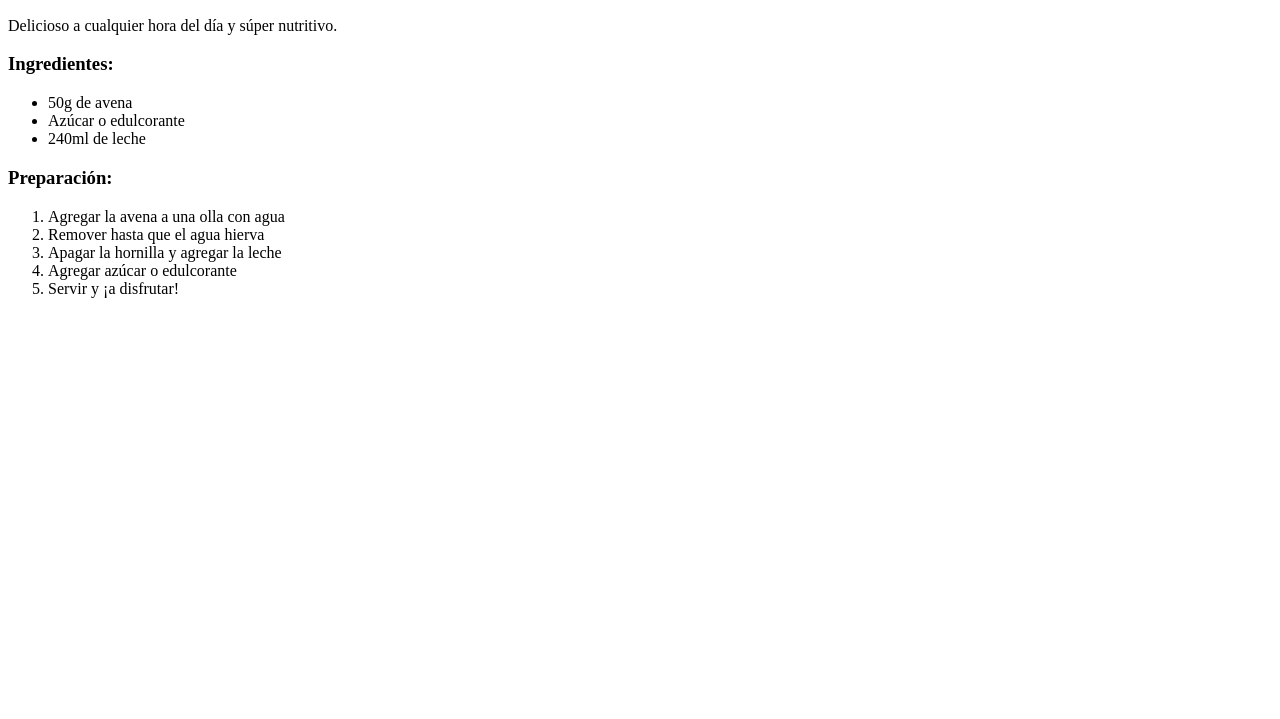
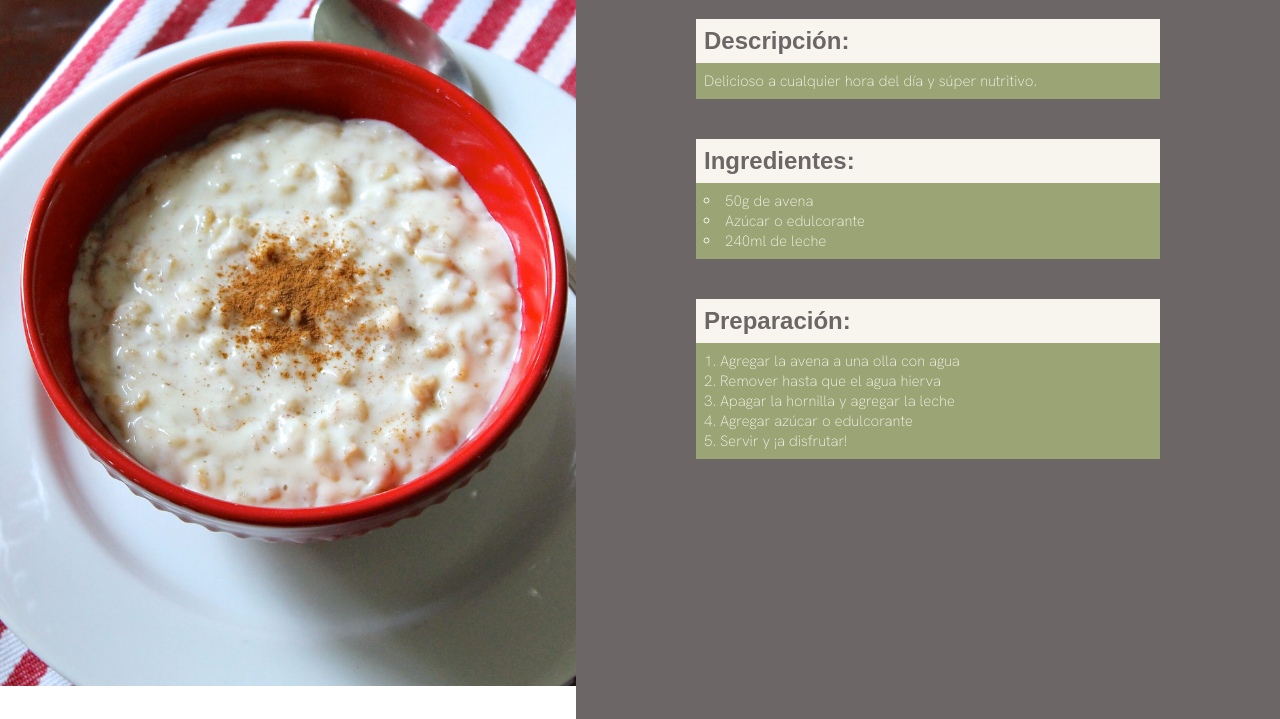
Before and after one commit to cuzzi06/odin-recipes, a plain HTML site: page recipes/avena/avena.html in a window 1280 px wide. Shown: the part 148-867 px from the top of the page. Before the commit the page ends 800 px from the top, so only its background shows below. Drawn offline with Linux system fonts and the light colour scheme; a web font is replaced by a local one.

Commit message:
Añade mismas clases al html y estilos al css

```diff
--- a/recipes/avena/avena.html
+++ b/recipes/avena/avena.html
@@ -3,20 +3,35 @@
 <head>
     <meta charset="UTF-8">
     <meta name="viewport" content="width=device-width, initial-scale=1.0">
-    <title>Odin Recipes - Avena</title>
+    <link rel="stylesheet" href="styles.css">
+    <link rel="preconnect" href="https://fonts.googleapis.com">
+    <link rel="preconnect" href="https://fonts.gstatic.com" crossorigin>
+    <link href="https://fonts.googleapis.com/css2?family=Hammersmith+One&display=swap" rel="stylesheet">
+    <link rel="preconnect" href="https://fonts.googleapis.com">
+    <link rel="preconnect" href="https://fonts.gstatic.com" crossorigin>
+    <link href="https://fonts.googleapis.com/css2?family=Hammersmith+One&family=Hanken+Grotesk:ital,wght@0,200;1,200&display=swap" rel="stylesheet">
+    <title>Odin Recipes - Panqueques</title>
 </head>
 <body>
-   <h1>Avena</h1>
-   <img src="../images/avena.jpg" alt="Plato de avena">
-   <h2>Descripción:</h2>
-   <p>Delicioso a cualquier hora del día y súper nutritivo.</p>
-   <h3>Ingredientes:</h3>
+    <div class="container">
+        <h1 class="title">AVENA</h1>
+        <div class="descripcion">
+            <div class="encabezado"><h2>Descripción:</h2></div>
+            <div class="texto"><p>Delicioso a cualquier hora del día y súper nutritivo.</p></div>
+        </div>
+        <div class="descripcion ingredientes">
+            <h2 class="encabezado">Ingredientes:</h2>
+            <div class="texto">
                 <ul>
                     <li>50g de avena</li>
                     <li>Azúcar o edulcorante</li>
                     <li>240ml de leche</li>
                 </ul>
-   <h3>Preparación:</h3>
+            </div>
+        </div>
+        <div class="descripcion preparacion">
+            <h2 class="encabezado">Preparación:</h2>
+            <div class="texto">
                 <ol>
                     <li>Agregar la avena a una olla con agua</li>
                     <li>Remover hasta que el agua hierva</li>
@@ -24,5 +39,8 @@
                     <li>Agregar azúcar o edulcorante</li>
                     <li>Servir y ¡a disfrutar!</li>
                 </ol>
+            </div>
+        </div>
+    </div>
 </body>
 </html>
--- /dev/null
+++ b/recipes/avena/styles.css
@@ -0,0 +1,74 @@
+*{
+    margin: 0;
+}
+body, html {
+    height: 100%;
+}
+body {
+    height: 100%;
+    box-sizing: border-box;
+    background-image: url(../../images/avena.jpg);
+    background-position: left;
+    background-repeat: no-repeat;
+    background-attachment: fixed;
+    background-size: 45%;
+}
+
+.container {
+    width: 55%;
+    min-height: 100vh;
+    background-color: #6d6666;
+    background-attachment: fixed;
+    margin-left: 45%;
+    padding-top: 67px;
+    color: #f8f5ef;
+    font-family: "Hommersmit One", sans-serif;
+    /* padding-bottom: 67px; */
+}
+
+.title {
+    margin-left: 120px;
+    margin-bottom: 63px;
+}
+
+.descripcion {
+    background-color: #9ba474;
+    width: auto;
+    margin: 0 120px;
+    margin-bottom: 40px;
+    font-family: "Hommersmit One", sans-serif;
+    font-size: 16px;
+    padding: 0px;
+}
+
+.encabezado {
+    background-color: #f8f5ef;
+    color: #6d6666;
+    padding: 8px;
+}
+
+.ingredientes {
+    margin-top: 20px;
+}
+
+.preparacion {
+    margin-top: 20px;
+}
+
+.texto {
+    padding: 8px;
+    font-size: 15px;
+    font-family: "Hanken Grotesk", sans-serif;
+    font-weight: 200;
+}
+
+ul {
+    list-style-type: circle;
+
+}
+
+ul, ol {
+    margin-left: 0;
+    padding-left: 0;
+    list-style-position: inside;
+}
```
Also changed, not shown: recipes/panqueques/panqueques.html (+1 -1 lines). Lines whose indentation alone changed are shown as unchanged.
